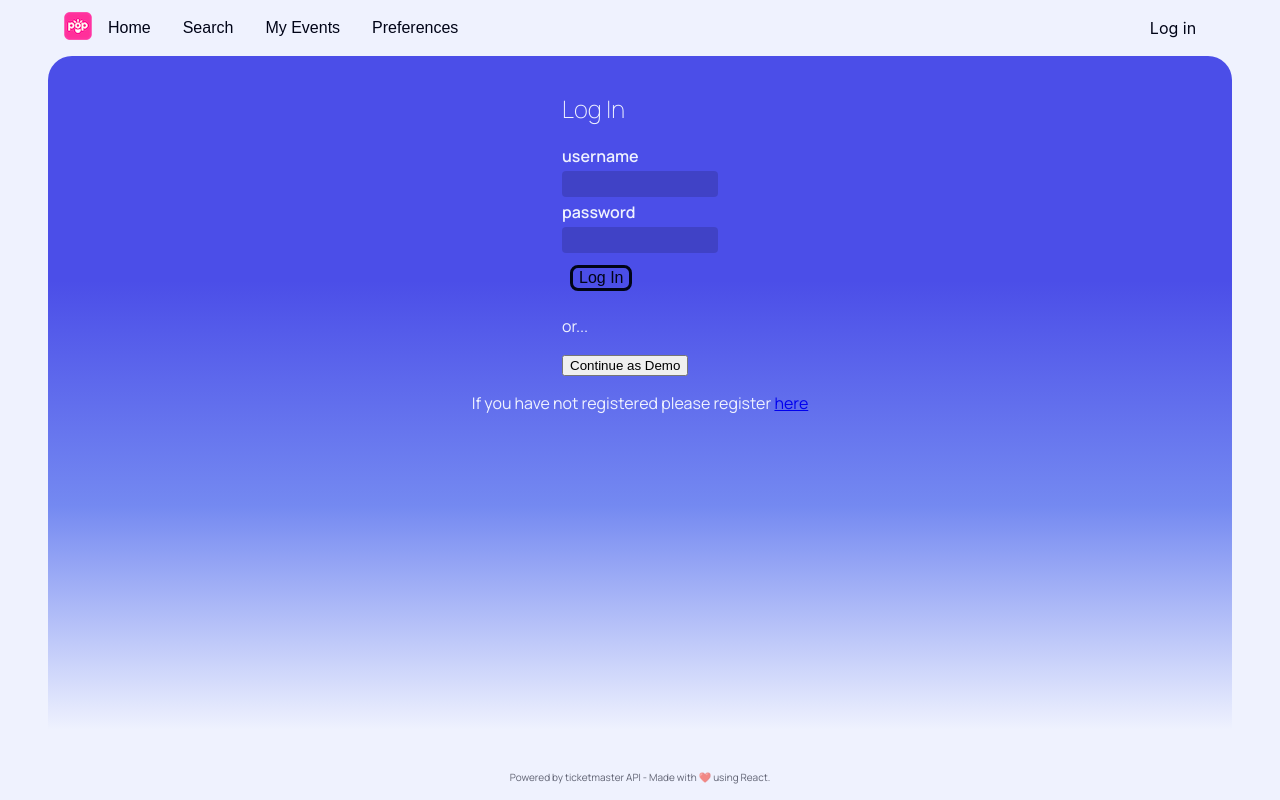
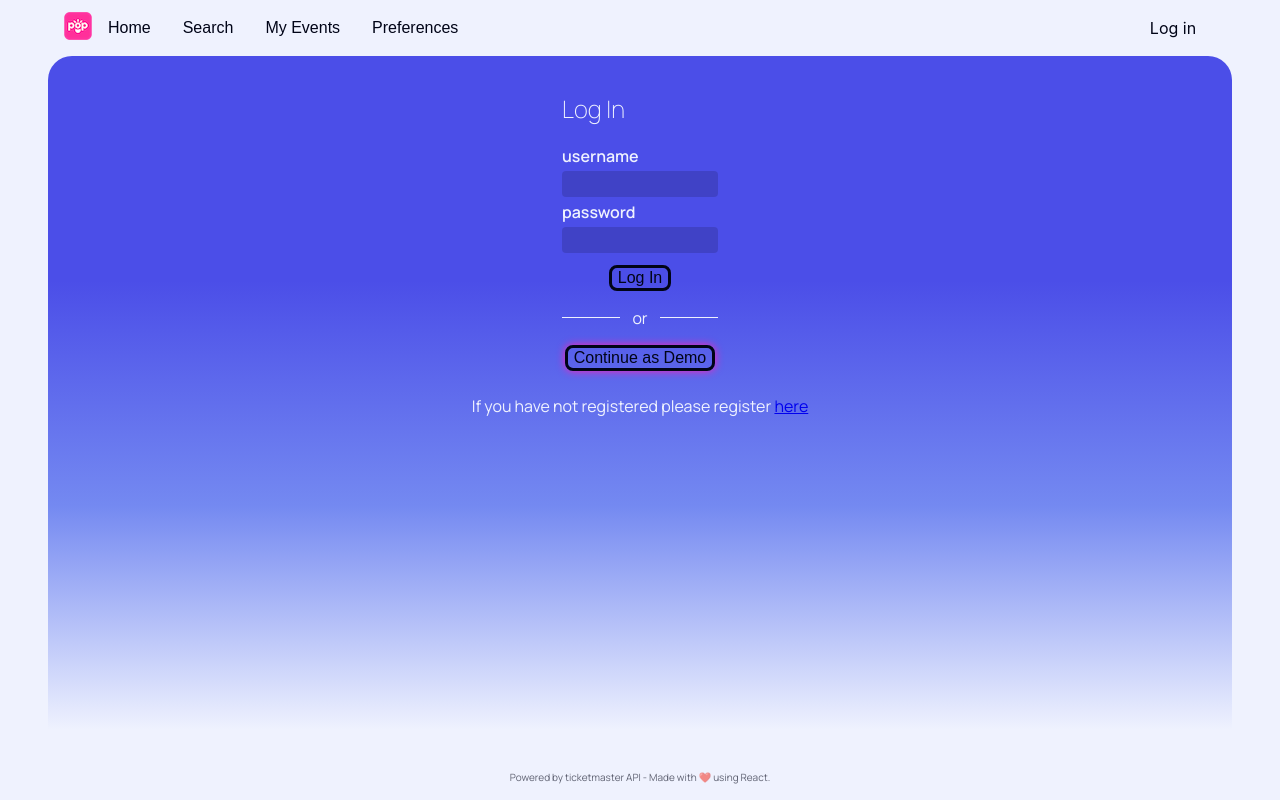
Before and after one commit to ash-kick/event-pop-app, a React (Vite) app: page /login in a window 1280 px wide. Built offline with nearby package versions, Linux system fonts and the light colour scheme; no server answers; a web font is replaced by a local one.

Commit message:
updating styling for login page

```diff
--- a/src/pages/log-in/LogIn.jsx
+++ b/src/pages/log-in/LogIn.jsx
@@ -97,8 +97,16 @@ export default function LogIn() {
                               className="login-button"
                               disabled={isSubmitting}></input>
                     </form>
-                    <p>or...</p>
-                    <button onClick={handleDemoClick}>Continue as Demo</button>
+                    <div className="or-divider">
+                         <hr></hr>
+                         <span>or</span>
+                         <hr></hr>
+                    </div>
+                    <button
+                         onClick={handleDemoClick}
+                         className="demo-login-button">
+                         Continue as Demo
+                    </button>
                </div>
                <div className="register-note-container">
                     <p className="register-note-text">
--- a/src/styles/Login.css
+++ b/src/styles/Login.css
@@ -42,7 +42,40 @@
      font-size: 16px;
 }
 
-.login-button:hover {
+.demo-login-button {
+     background: transparent;
+     border: solid var(--darkest-blue-color);
+     border-radius: 8px;
+     color: var(--darkest-blue-color);
+     box-shadow: 0 0 8px var(--hot-pink-color);
+     margin: 8px;
+     font-size: 16px;
+}
+
+.login-button:hover,
+.demo-login-button:hover {
      cursor: pointer;
      background-color: rgba(255, 255, 255, 0.25);
 }
+
+.login-button,
+.demo-login-button {
+     display: block;
+     margin-left: auto;
+     margin-right: auto;
+}
+
+.or-divider {
+     display: flex;
+     align-items: center;
+     gap: 0.75rem;
+     width: 100%;
+     margin: 1rem 0;
+}
+
+.or-divider hr {
+     flex: 1;
+     border: none;
+     border-top: 1px solid var(--palest-purple-color);
+     margin: 0;
+}
```
